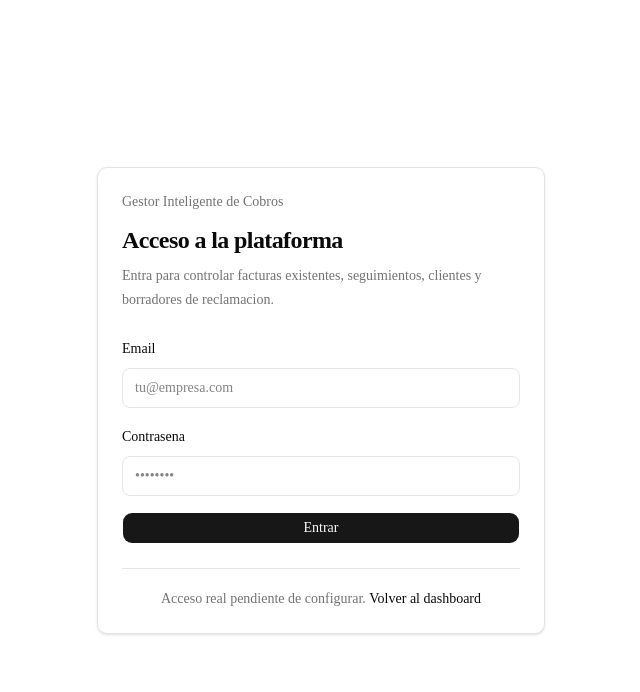
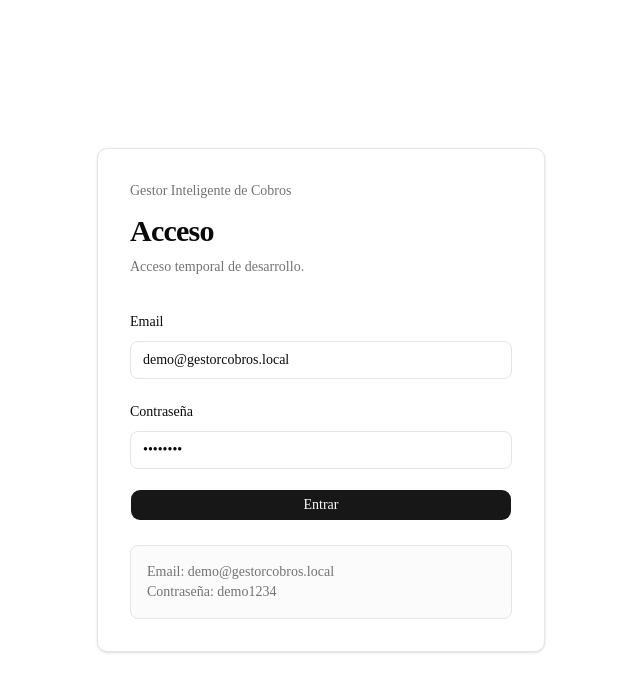
Before and after one commit to Jorge-Yela/gestor-inteligente-cobros, a Next.js app: page /login in a window 1280 px wide. Shown: the top 692 px of the page, without its empty margins (319-959 px from the left). Built offline with nearby package versions, Linux system fonts and the light colour scheme.

Commit message:
Add temporary credentials login

```diff
--- a/auth.ts
+++ b/auth.ts
@@ -1,5 +1,30 @@
 import NextAuth from "next-auth";
+import Credentials from "next-auth/providers/credentials";
 
 export const { handlers, signIn, signOut, auth } = NextAuth({
-  providers: [],
+  pages: {
+    signIn: "/login",
+  },
+  providers: [
+    Credentials({
+      credentials: {
+        email: {},
+        password: {},
+      },
+      async authorize(credentials) {
+        const email = String(credentials?.email || "");
+        const password = String(credentials?.password || "");
+
+        if (email === "demo@gestorcobros.local" && password === "demo1234") {
+          return {
+            id: "demo-user",
+            name: "Jorge Demo",
+            email: "demo@gestorcobros.local",
+          };
+        }
+
+        return null;
+      },
+    }),
+  ],
 });
--- a/src/app/login/page.tsx
+++ b/src/app/login/page.tsx
@@ -1,58 +1,56 @@
-import Link from "next/link";
+import { signInWithCredentials } from "@/server/actions/sign-in";
 
 import { Button } from "@/components/ui/button";
 
 export default function LoginPage() {
   return (
-    <main className="flex min-h-screen items-center justify-center bg-background px-6 py-12 text-foreground">
-      <section className="w-full max-w-md rounded-lg border bg-card p-6 shadow-sm">
+    <main className="flex min-h-screen items-center justify-center bg-background px-6 text-foreground">
+      <section className="w-full max-w-md rounded-lg border bg-card p-8 shadow-sm">
         <div>
           <p className="text-sm font-medium text-muted-foreground">Gestor Inteligente de Cobros</p>
-          <h1 className="mt-3 text-2xl font-semibold tracking-tight">Acceso a la plataforma</h1>
-          <p className="mt-2 text-sm leading-6 text-muted-foreground">
-            Entra para controlar facturas existentes, seguimientos, clientes y borradores de reclamacion.
+          <h1 className="mt-3 text-3xl font-semibold tracking-tight">Acceso</h1>
+          <p className="mt-2 text-sm text-muted-foreground">
+            Acceso temporal de desarrollo.
           </p>
         </div>
 
-        <form className="mt-6 space-y-4">
+        <form action={signInWithCredentials} className="mt-8 space-y-5">
           <div>
-            <label className="text-sm font-medium" htmlFor="email">
+            <label htmlFor="email" className="text-sm font-medium">
               Email
             </label>
             <input
               id="email"
               name="email"
               type="email"
-              placeholder="tu@empresa.com"
-              className="mt-2 h-10 w-full rounded-md border bg-background px-3 py-2 text-sm outline-none transition focus:border-ring focus:ring-2 focus:ring-ring/20"
+              defaultValue="demo@gestorcobros.local"
+              className="mt-2 w-full rounded-md border bg-background px-3 py-2 text-sm outline-none focus:border-foreground"
+              required
             />
           </div>
 
           <div>
-            <label className="text-sm font-medium" htmlFor="password">
-              Contrasena
+            <label htmlFor="password" className="text-sm font-medium">
+              Contraseña
             </label>
             <input
               id="password"
               name="password"
               type="password"
-              placeholder="••••••••"
-              className="mt-2 h-10 w-full rounded-md border bg-background px-3 py-2 text-sm outline-none transition focus:border-ring focus:ring-2 focus:ring-ring/20"
+              defaultValue="demo1234"
+              className="mt-2 w-full rounded-md border bg-background px-3 py-2 text-sm outline-none focus:border-foreground"
+              required
             />
           </div>
 
-          <Button className="w-full" type="button">
+          <Button type="submit" className="w-full">
             Entrar
           </Button>
         </form>
 
-        <div className="mt-6 border-t pt-5">
-          <p className="text-center text-sm text-muted-foreground">
-            Acceso real pendiente de configurar.{" "}
-            <Link href="/" className="font-medium text-foreground hover:underline">
-              Volver al dashboard
-            </Link>
-          </p>
+        <div className="mt-6 rounded-md border bg-muted/40 p-4 text-sm text-muted-foreground">
+          <p>Email: demo@gestorcobros.local</p>
+          <p>Contraseña: demo1234</p>
         </div>
       </section>
     </main>
--- /dev/null
+++ b/src/server/actions/sign-in.ts
@@ -0,0 +1,14 @@
+"use server";
+
+import { signIn } from "@/../auth";
+
+export async function signInWithCredentials(formData: FormData) {
+  const email = String(formData.get("email") || "");
+  const password = String(formData.get("password") || "");
+
+  await signIn("credentials", {
+    email,
+    password,
+    redirectTo: "/",
+  });
+}
```
